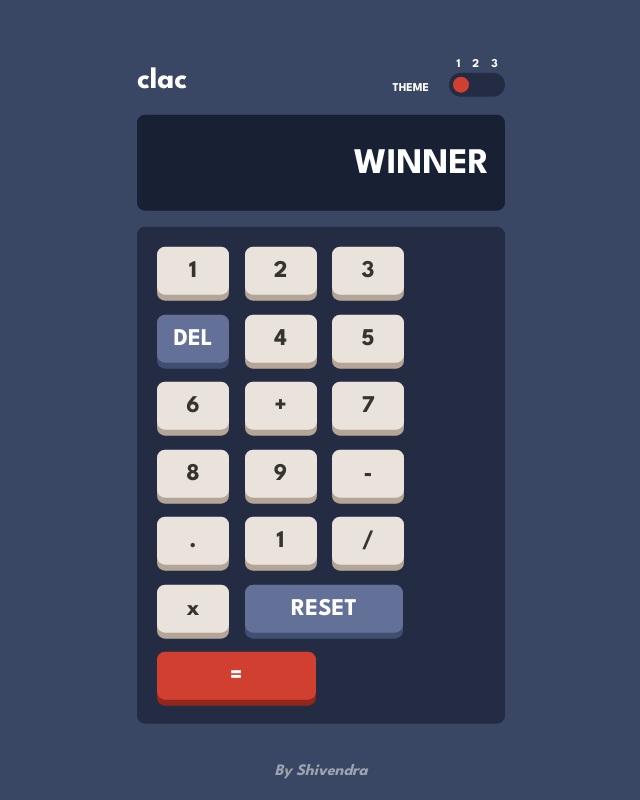
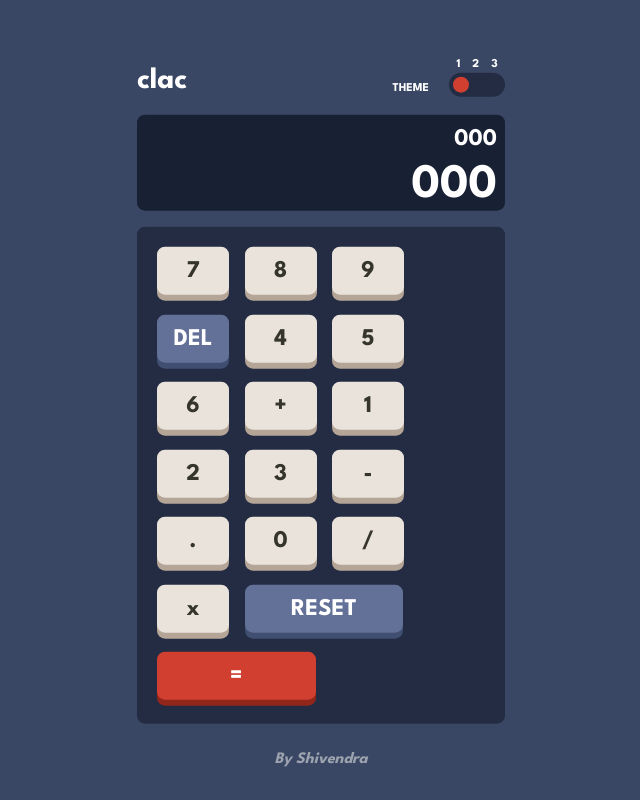
Before and after one commit to ShivWK/Calculator-In-React-and-Tailwind, a React (Vite) app: page / in a window 1280 px wide. Shown: the whole page, without its empty margins (319-959 px from the left). Built offline with nearby package versions, Linux system fonts and the light colour scheme.

Commit message:
atribution fix

```diff
--- a/src/App.jsx
+++ b/src/App.jsx
@@ -59,10 +59,13 @@ export default function () {
         <CalHeader backgroundclr={bgcolorhandler}/>
         <CalDisplay dispColor={dispColor}/>
         <Keybord/>
+        <h3 className='text-gray-400 mt-6 text-center italic '>By Shivendra</h3>
       </div>
-      <h3 className='text-gray-400 mx-auto absolute italic top-[88%] md:top-[95%] left-[50%] -translate-x-[50%]'>By Shivendra</h3>
+
     </div>
 
     </ColorContext.Provider>
   )
 }
+
+// top-[88%] md:top-[95%] left-[50%] -translate-x-[50%] absolute
--- a/src/Components/CalDisplay.jsx
+++ b/src/Components/CalDisplay.jsx
@@ -5,10 +5,13 @@ export default function CalDisplay(props){
     let context = useContext(ColorContext);
 
     return(
-        <div className='w-full my-4 h-24 rounded-lg flex items-center pt-1 px-4 text-4xl overflow-auto justify-end' style={{backgroundColor: props.dispColor,
+        <div className='w-full my-4 h-24 rounded-lg flex pt-2 px-2 gap-2 overflow-auto flex-col' style={{backgroundColor: props.dispColor,
             color: context.textColor
         }}>
-            WINNER
+            <input type="text" defaultValue={'000'} className='border-none outline-none flex items-center rounded-md w-full text-2xl bg-transparent' style={{color: context.textColor, textAlign : 'end'
+}} />
+            <input type="text" defaultValue={'000'} className='border-none outline-none p-0 flex items-center rounded-md w-full text-5xl bg-transparent' style={{color: context.textColor, textAlign : 'end'
+}}/>
         </div>
     )
 }
--- a/src/Components/KBDButtons/KBDButtons.jsx
+++ b/src/Components/KBDButtons/KBDButtons.jsx
@@ -6,8 +6,8 @@ export default function KBDButtons(props){
     let context = useContext(ColorContext);
 
     return (
-        <button className={`md:h-12 h-11 ${props.customClass} text-2xl mb-1
-         rounded-lg flex items-center justify-center  active:translate-y-1 transition-all duration-75 ${context.kbdbgColor} ${context.KbdkeytextColor} `} style={{boxShadow : `0 6px 0 0 ${context.shadowColor}`}}>{props.children}</button>
+        <button className={`md:h-12 h-11 ${props.customClass} text-2xl mb-1 shrink
+         rounded-lg flex items-center justify-center  active:translate-y-1 transition-all duration-75 ${context.kbdbgColor} ${context.KbdkeytextColor}`} value={props.children} style={{boxShadow : `0 6px 0 0 ${context.shadowColor}`}}>{props.children}</button>
     )
 }
 
--- a/src/Components/Keybord.jsx
+++ b/src/Components/Keybord.jsx
@@ -7,10 +7,10 @@ export default function Keybord() {
     let context = useContext(ColorContext);
     console.log(context.equalShadowColor);
     return (
-        <div className='w-full h-fit rounded-lg flex flex-wrap p-5  md:gap-[0.97rem]  gap-[1rem]' style={{backgroundColor : context.tglkbdbg, }}>
-            <KBDButtons customClass={'width-4-5-rem'}>1</KBDButtons>
-            <KBDButtons customClass={'width-4-5-rem'}>2</KBDButtons>
-            <KBDButtons customClass={'width-4-5-rem'}>3</KBDButtons>
+        <div className='w-fit h-fit rounded-lg flex flex-wrap p-5  md:gap-[0.97rem]  gap-[1rem]' style={{backgroundColor : context.tglkbdbg, }}>
+            <KBDButtons customClass={'width-4-5-rem'}>7</KBDButtons>
+            <KBDButtons customClass={'width-4-5-rem'}>8</KBDButtons>
+            <KBDButtons customClass={'width-4-5-rem'}>9</KBDButtons>
             {/* <KBDButtons customClass={'width-4-5-rem'}>DEL</KBDButtons> */}
 
             <ExtraButtons customClass={'width-4-5-rem'} backColor={context.delreBackCOlor} Color={'text-white'} extraShadowColor={context.delreShadowColor}>DEL</ExtraButtons>
@@ -19,12 +19,12 @@ export default function Keybord() {
             <KBDButtons customClass={'width-4-5-rem'}>5</KBDButtons>
             <KBDButtons customClass={'width-4-5-rem'}>6</KBDButtons>
             <KBDButtons customClass={'width-4-5-rem'}>+</KBDButtons>
-            <KBDButtons customClass={'width-4-5-rem'}>7</KBDButtons>
-            <KBDButtons customClass={'width-4-5-rem'}>8</KBDButtons>
-            <KBDButtons customClass={'width-4-5-rem'}>9</KBDButtons>
+            <KBDButtons customClass={'width-4-5-rem'}>1</KBDButtons>
+            <KBDButtons customClass={'width-4-5-rem'}>2</KBDButtons>
+            <KBDButtons customClass={'width-4-5-rem'}>3</KBDButtons>
             <KBDButtons customClass={'width-4-5-rem'}>-</KBDButtons>
             <KBDButtons customClass={'width-4-5-rem'}>.</KBDButtons>
-            <KBDButtons customClass={'width-4-5-rem'}>1</KBDButtons>
+            <KBDButtons customClass={'width-4-5-rem'}>0</KBDButtons>
             <KBDButtons customClass={'width-4-5-rem'}>/</KBDButtons>
             <KBDButtons customClass={'width-4-5-rem'}>x</KBDButtons>
             {/* <KBDButtons customClass={'width-9-5-rem'}>RESET</KBDButtons> */}
```
